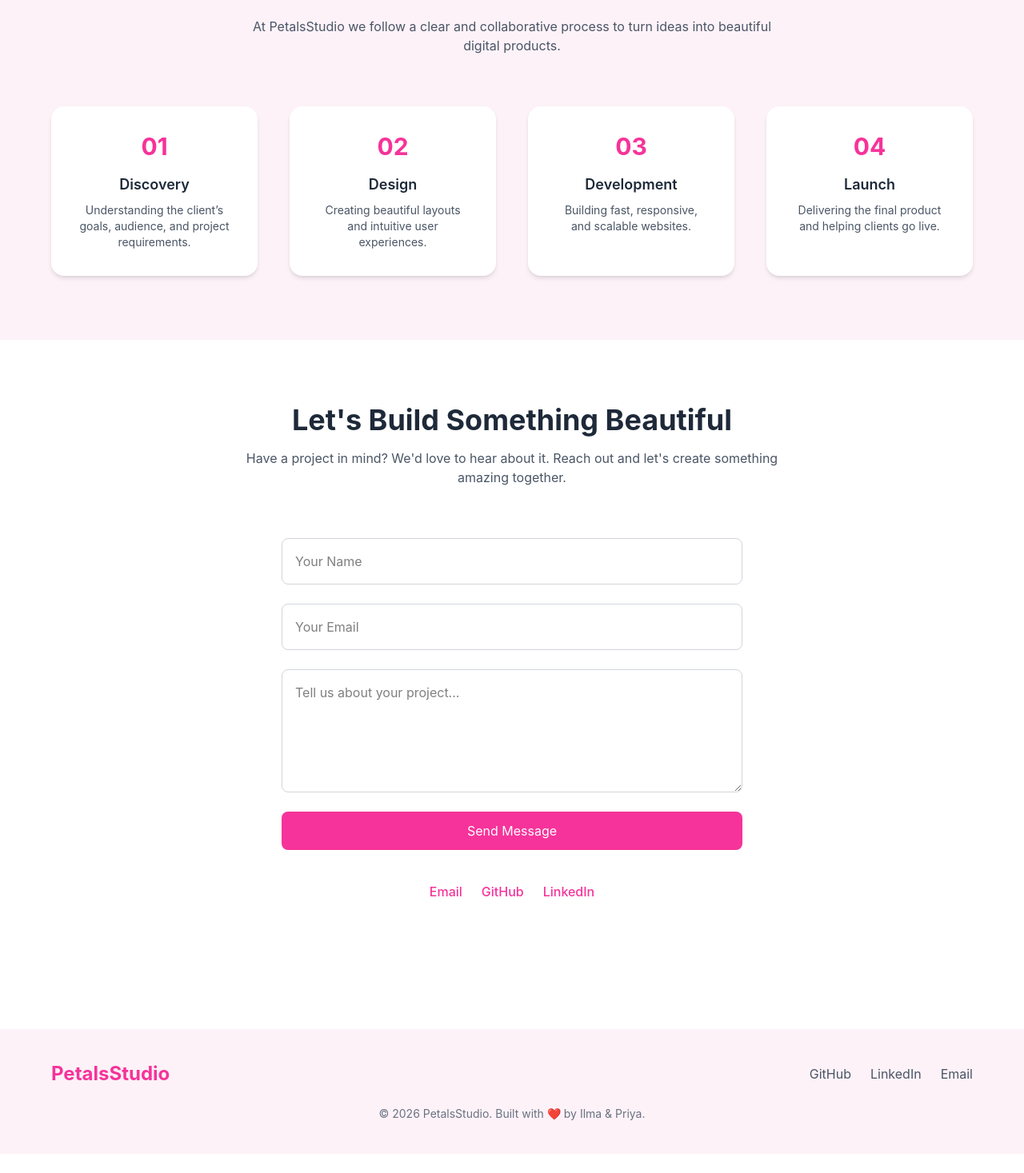
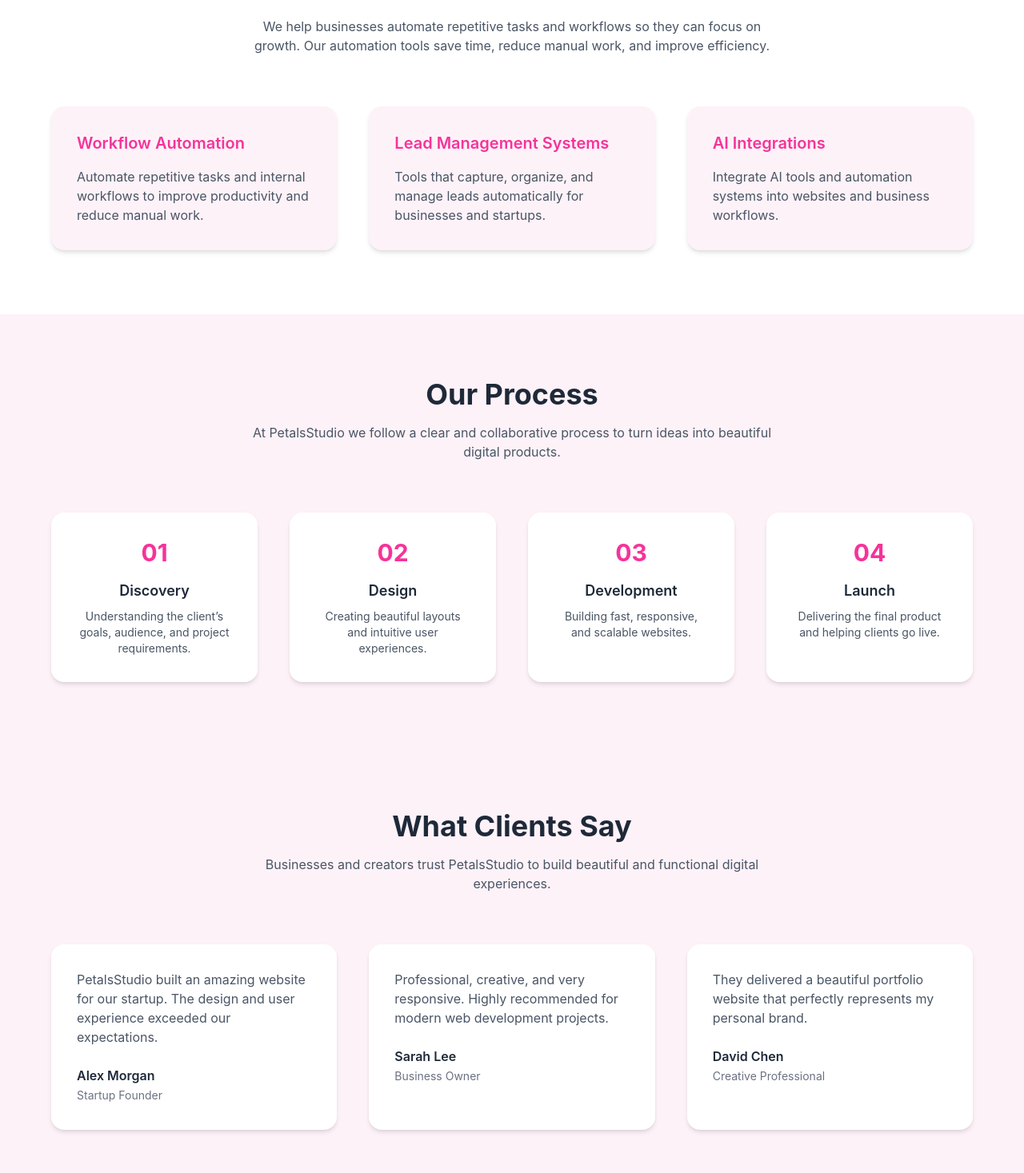
Before and after one commit to IlmaxRehman/petalsstudio-portfolio, a React (Vite) app: page / in a window 1280 px wide. Shown: the part 3023-4490 px from the top of the page at 80% size. Before the commit the page ends 4466 px from the top, so only its background shows below. Built offline with nearby package versions, Linux system fonts and the light colour scheme.

Commit message:
Added autoomations and testimonal pages

```diff
--- a/src/App.jsx
+++ b/src/App.jsx
@@ -6,6 +6,8 @@
 import Process from "./components/Process";
 import Contact from "./components/Contact";
 import Footer from "./components/Footer";
+import Automation from "./components/Automation";
+import Testimonials from "./components/Testimonals";
 function App(){
   return(
     <div>
@@ -15,7 +17,9 @@
       <About />
       <Services />
       <Projects />
+      <Automation />
       <Process />
+      <Testimonials />
       <Contact />
       <Footer />
     </div>
--- a/src/components/Automation.jsx
+++ b/src/components/Automation.jsx
@@ -0,0 +1,68 @@
+function Automation() {
+  return (
+    <section className="w-full py-20 px-16 bg-white dark:bg-black">
+
+      {/* Heading */}
+      <div className="text-center mb-16">
+
+        <h2 className="text-4xl font-bold text-gray-800 dark:text-white mb-4">
+          Automation Solutions
+        </h2>
+
+        <p className="text-gray-600 dark:text-gray-300 max-w-2xl mx-auto">
+          We help businesses automate repetitive tasks and workflows so they
+          can focus on growth. Our automation tools save time, reduce manual
+          work, and improve efficiency.
+        </p>
+
+      </div>
+
+      {/* Automation Cards */}
+      <div className="grid md:grid-cols-3 gap-10">
+
+        <div className="bg-pink-50 dark:bg-gray-900 p-8 rounded-2xl shadow-md hover:shadow-xl transition">
+
+          <h3 className="text-xl font-semibold text-pink-500 mb-4">
+            Workflow Automation
+          </h3>
+
+          <p className="text-gray-600 dark:text-gray-300">
+            Automate repetitive tasks and internal workflows to improve
+            productivity and reduce manual work.
+          </p>
+
+        </div>
+
+        <div className="bg-pink-50 dark:bg-gray-900 p-8 rounded-2xl shadow-md hover:shadow-xl transition">
+
+          <h3 className="text-xl font-semibold text-pink-500 mb-4">
+            Lead Management Systems
+          </h3>
+
+          <p className="text-gray-600 dark:text-gray-300">
+            Tools that capture, organize, and manage leads automatically for
+            businesses and startups.
+          </p>
+
+        </div>
+
+        <div className="bg-pink-50 dark:bg-gray-900 p-8 rounded-2xl shadow-md hover:shadow-xl transition">
+
+          <h3 className="text-xl font-semibold text-pink-500 mb-4">
+            AI Integrations
+          </h3>
+
+          <p className="text-gray-600 dark:text-gray-300">
+            Integrate AI tools and automation systems into websites and
+            business workflows.
+          </p>
+
+        </div>
+
+      </div>
+
+    </section>
+  )
+}
+
+export default Automation
--- a/src/components/Testimonals.jsx
+++ b/src/components/Testimonals.jsx
@@ -0,0 +1,79 @@
+function Testimonials() {
+  return (
+    <section className="w-full py-20 px-16 bg-pink-50 dark:bg-gray-950">
+
+      {/* Heading */}
+      <div className="text-center mb-16">
+
+        <h2 className="text-4xl font-bold text-gray-800 dark:text-white mb-4">
+          What Clients Say
+        </h2>
+
+        <p className="text-gray-600 dark:text-gray-300 max-w-2xl mx-auto">
+          Businesses and creators trust PetalsStudio to build beautiful and
+          functional digital experiences.
+        </p>
+
+      </div>
+
+      {/* Testimonials Grid */}
+      <div className="grid md:grid-cols-3 gap-10">
+
+        <div className="bg-white dark:bg-gray-900 p-8 rounded-2xl shadow-md">
+
+          <p className="text-gray-600 dark:text-gray-300 mb-6">
+            PetalsStudio built an amazing website for our startup. The design
+            and user experience exceeded our expectations.
+          </p>
+
+          <h4 className="font-semibold text-gray-800 dark:text-white">
+            Alex Morgan
+          </h4>
+
+          <span className="text-sm text-gray-500">
+            Startup Founder
+          </span>
+
+        </div>
+
+        <div className="bg-white dark:bg-gray-900 p-8 rounded-2xl shadow-md">
+
+          <p className="text-gray-600 dark:text-gray-300 mb-6">
+            Professional, creative, and very responsive. Highly recommended for
+            modern web development projects.
+          </p>
+
+          <h4 className="font-semibold text-gray-800 dark:text-white">
+            Sarah Lee
+          </h4>
+
+          <span className="text-sm text-gray-500">
+            Business Owner
+          </span>
+
+        </div>
+
+        <div className="bg-white dark:bg-gray-900 p-8 rounded-2xl shadow-md">
+
+          <p className="text-gray-600 dark:text-gray-300 mb-6">
+            They delivered a beautiful portfolio website that perfectly
+            represents my personal brand.
+          </p>
+
+          <h4 className="font-semibold text-gray-800 dark:text-white">
+            David Chen
+          </h4>
+
+          <span className="text-sm text-gray-500">
+            Creative Professional
+          </span>
+
+        </div>
+
+      </div>
+
+    </section>
+  )
+}
+
+export default Testimonials
```
